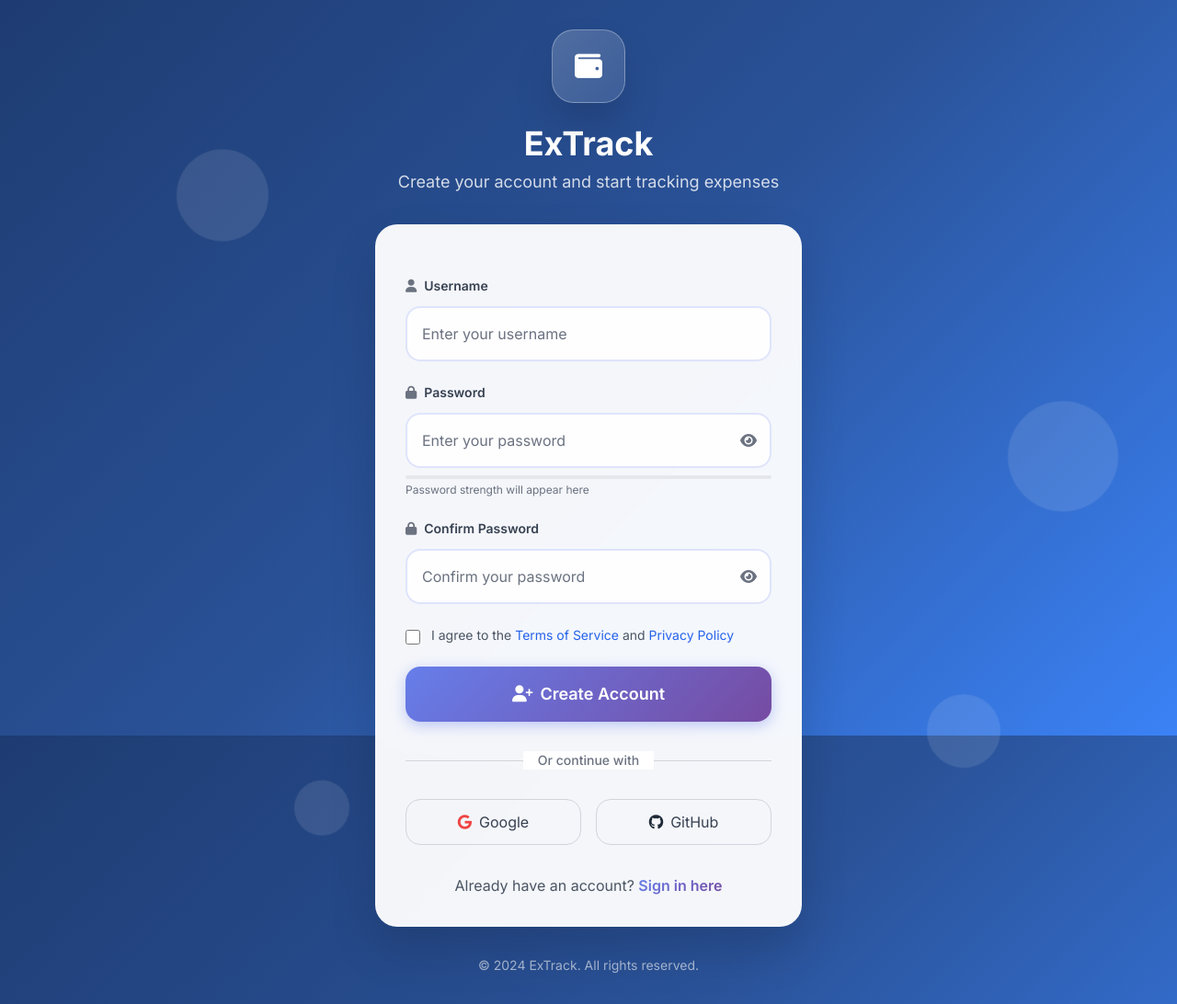
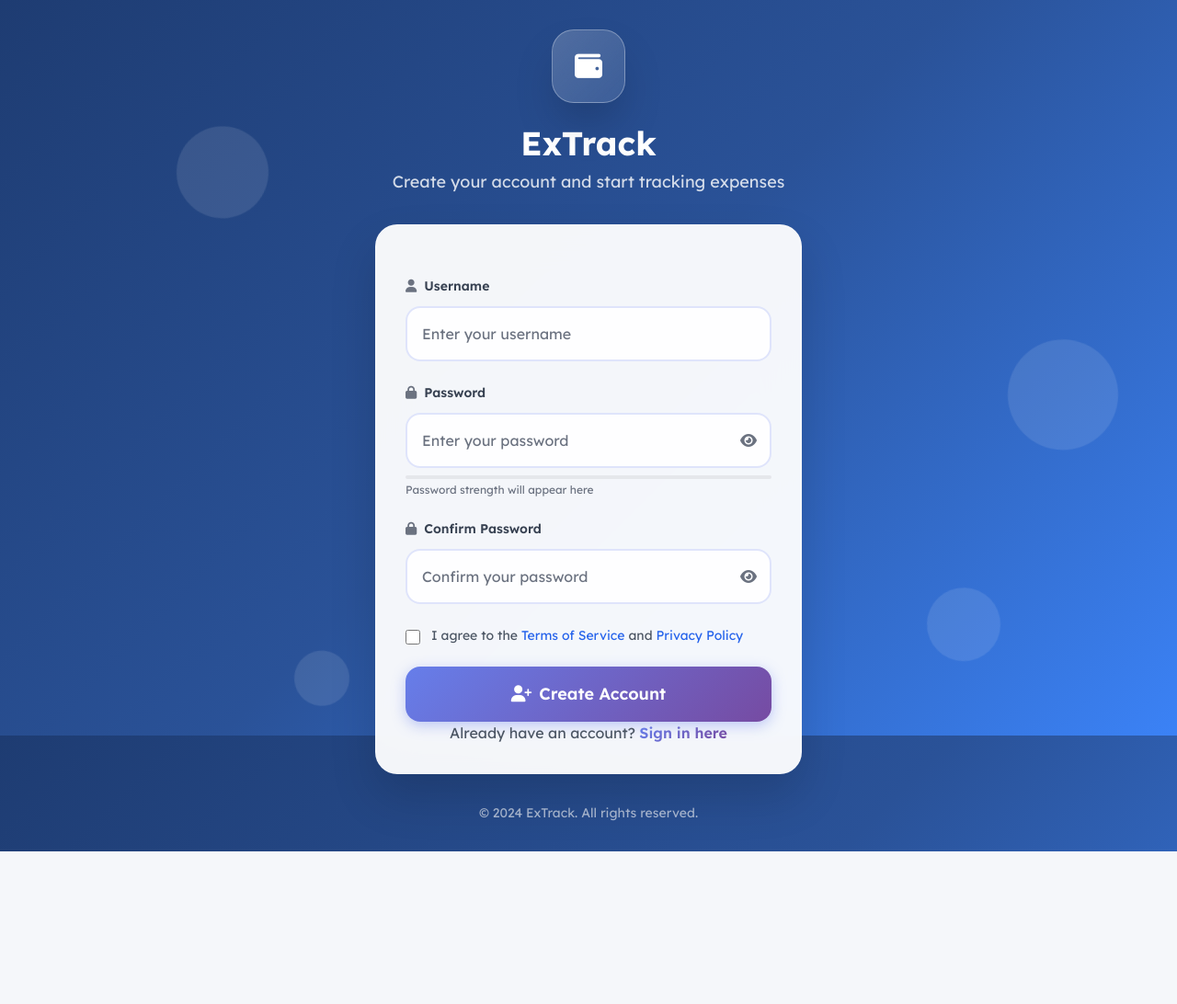
Before and after one commit to Souravm2003/ExTrack, a Django app: page /register/ in a window 1280 px wide. Shown: the whole page at 92% size. After the commit the page ends 926 px from the top, so only its background shows below. Run offline with Django 5.2, Linux system fonts and the light colour scheme.

Commit message:
chnaged ui font

```diff
--- a/templates/register.html
+++ b/templates/register.html
@@ -6,10 +6,10 @@
     <title>Create Account - ExTrack</title>
     <link href="https://cdn.jsdelivr.net/npm/tailwindcss@2.2.19/dist/tailwind.min.css" rel="stylesheet">
     <link href="https://cdnjs.cloudflare.com/ajax/libs/font-awesome/6.5.0/css/all.min.css" rel="stylesheet">
-    <link href="https://fonts.googleapis.com/css2?family=Inter:wght@300;400;500;600;700;800&display=swap" rel="stylesheet">
+        <link href="https://fonts.googleapis.com/css2?family=Lexend:wght@300;400;500;600;700;800&display=swap" rel="stylesheet">
     <style>
-        * {
-            font-family: 'Inter', sans-serif;
+            * {
+                font-family: 'Lexend', sans-serif;
         }
 
         .glassmorphism {
@@ -241,29 +241,7 @@
                 </button>
             </form>
 
-            <!-- Divider -->
-            <div class="my-8">
-                <div class="relative">
-                    <div class="absolute inset-0 flex items-center">
-                        <div class="w-full border-t border-gray-300"></div>
-                    </div>
-                    <div class="relative flex justify-center text-sm">
-                        <span class="px-4 bg-white text-gray-500 font-medium">Or continue with</span>
-                    </div>
-                </div>
-            </div>
-
-            <!-- Social Registration Buttons -->
-            <div class="grid grid-cols-2 gap-4 mb-8">
-                <button class="flex items-center justify-center px-4 py-3 border border-gray-300 rounded-2xl text-gray-700 hover:bg-gray-50 transition-all duration-300 hover:scale-105">
-                    <i class="fab fa-google text-red-500 mr-2"></i>
-                    Google
-                </button>
-                <button class="flex items-center justify-center px-4 py-3 border border-gray-300 rounded-2xl text-gray-700 hover:bg-gray-50 transition-all duration-300 hover:scale-105">
-                    <i class="fab fa-github text-gray-800 mr-2"></i>
-                    GitHub
-                </button>
-            </div>
+            <!-- Social registration options removed -->
 
             <!-- Sign In Link -->
             <div class="text-center">
```
Also changed, not shown: templates/dashboard.html (+6 -2 lines), templates/login.html (+3 -25 lines), templates/overview.html (+6 -2 lines).
